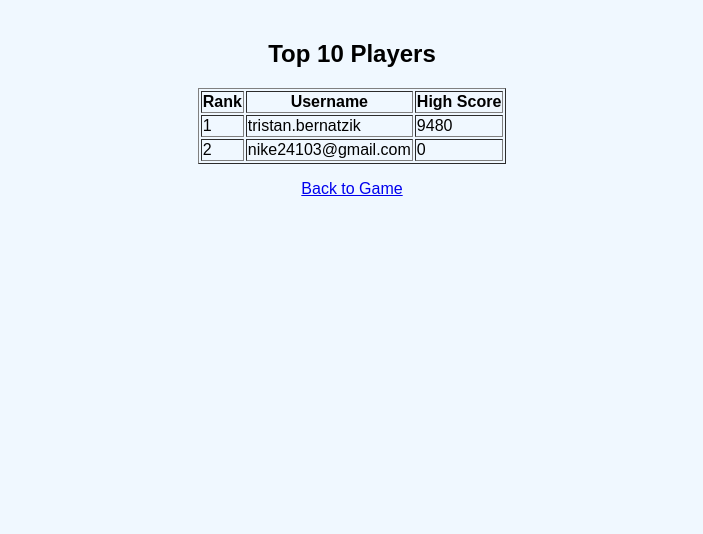
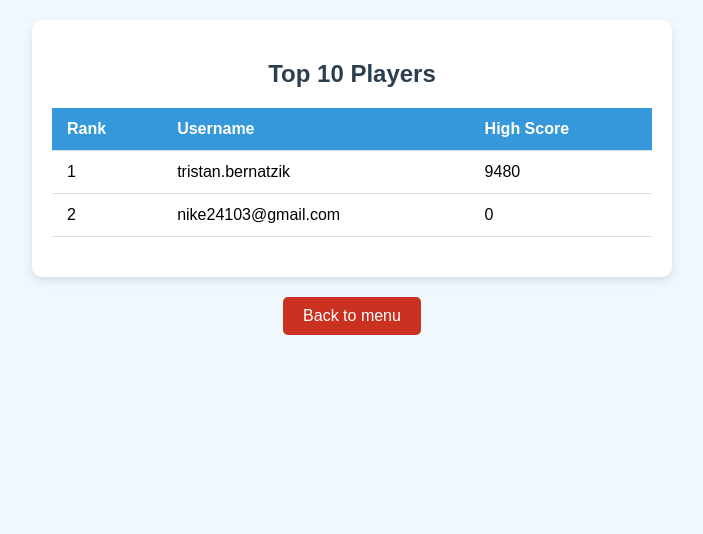
Before and after one commit to nike2410/Advanced_ISD_Project, a Flask app: page /leaderboard in a window 1280 px wide. Shown: the top 534 px of the page, without its empty margins (288-991 px from the left). Run offline with Flask 3, Linux system fonts and the light colour scheme.

Commit message:
adjusted leaderboard to use css style

```diff
--- a/static/css/styles.css
+++ b/static/css/styles.css
@@ -246,3 +246,35 @@ button:hover {
         box-shadow: 0 0 10px rgba(255, 193, 7, 0.7);
     }
 }
+.leaderboard-container {
+            width: 100%;
+            max-width: 600px;
+            margin: 0 auto;
+            padding: 20px;
+            background-color: #ffffff;
+            border-radius: 10px;
+            box-shadow: 0 4px 8px rgba(0, 0, 0, 0.1);
+}
+
+.leaderboard-title {
+            color: #2c3e50;
+            text-align: center;
+            margin-bottom: 20px;
+}
+
+.leaderboard-table {
+            width: 100%;
+            border-collapse: collapse;
+            margin-bottom: 20px;
+}
+.leaderboard-table th, .leaderboard-table td {
+            padding: 12px 15px;
+            text-align: left;
+            border-bottom: 1px solid #e0e0e0;
+}
+
+        .leaderboard-table th {
+            background-color: #3498db;
+            color: white;
+            font-weight: bold;
+        }
--- a/templates/index.html
+++ b/templates/index.html
@@ -13,17 +13,17 @@
     <p>Try to find all eight pairs!</p>
     <p>You will be rewarded points based on the time needed and the amount of moves</p>
 
-    <!-- create link to statistics page, leaderboard will be shown here -->
+    <!-- create link to statistics page, leaderboard will be shown here
     <div class="controls">
         <a href="/static/statistics.html">
             <button type="submit">View Statistics</button>
         </a>
-    </div>
+    </div> -->
 
     <!-- Link to the leaderboard page -->
     <div class="controls">
         <a href="{{ url_for('leaderboard') }}">
-            <button type="button">🏆 View Leaderboard</button>
+            <button type="submit">View Leaderboard</button>
         </a>
     </div>
 
--- a/templates/leaderboard.html
+++ b/templates/leaderboard.html
@@ -2,12 +2,18 @@
 <html lang="en">
 <head>
     <meta charset="UTF-8">
-    <title>Leaderboard</title>
+    <meta name="viewport" content="width=device-width, initial-scale=1.0">
+    <title>Advanced ISD Project</title>
     <link rel="stylesheet" href="/static/css/styles.css">
+    <link rel="icon" href="/static/images/favicon_TriMy.ico" type="image/x-icon">
 </head>
 <body>
-    <h2>Top 10 Players</h2>
-    <table border="1">
+
+    <div class="leaderboard-container">
+        <h2 class="leaderboard-title">Top 10 Players</h2>
+
+        {% if users %}
+            <table class="leaderboard-table">
                 <thead>
                     <tr>
                         <th>Rank</th>
@@ -17,7 +23,7 @@
                 </thead>
                 <tbody>
                     {% for user in users %}
-                <tr>
+                        <tr class="{% if loop.index == 1 %}rank-1{% elif loop.index == 2 %}rank-2{% elif loop.index == 3 %}rank-3{% endif %}">
                             <td>{{ loop.index }}</td>
                             <td>{{ user.username }}</td>
                             <td>{{ user.high_score }}</td>
@@ -25,6 +31,14 @@
                     {% endfor %}
                 </tbody>
             </table>
-    <p><a href="/">Back to Game</a></p>
+        {% endif %}
+    </div>
+
+    <!-- create link to back to main page -->
+    <div class="controls">
+        <a href="/">
+            <button type="submit">Back to menu</button>
+        </a>
+    </div>
 </body>
 </html>
```
Also changed, not shown: instance/users.db. Lines whose indentation alone changed are shown as unchanged.
